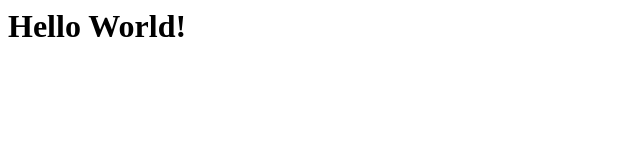
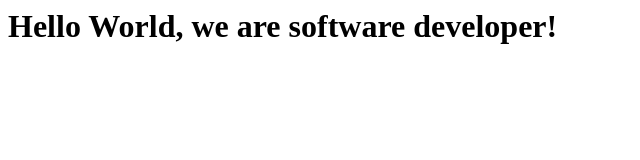
Before and after one commit to akorda9/Collins-Mohd, a plain HTML site: page index.html in a window 1280 px wide. Shown: the whole page, without its empty margins (0-640 px from the left). Drawn offline with Linux system fonts and the light colour scheme.

Commit message:
Update index.html

```diff
--- a/index.html
+++ b/index.html
@@ -1 +1 @@
-<h1>Hello World!</h1>
+<h1>Hello World, we are software developer!</h1>
```
